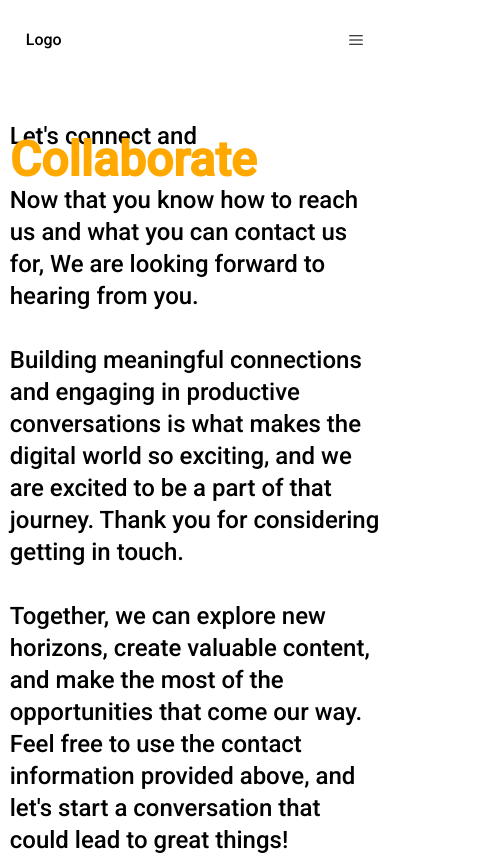
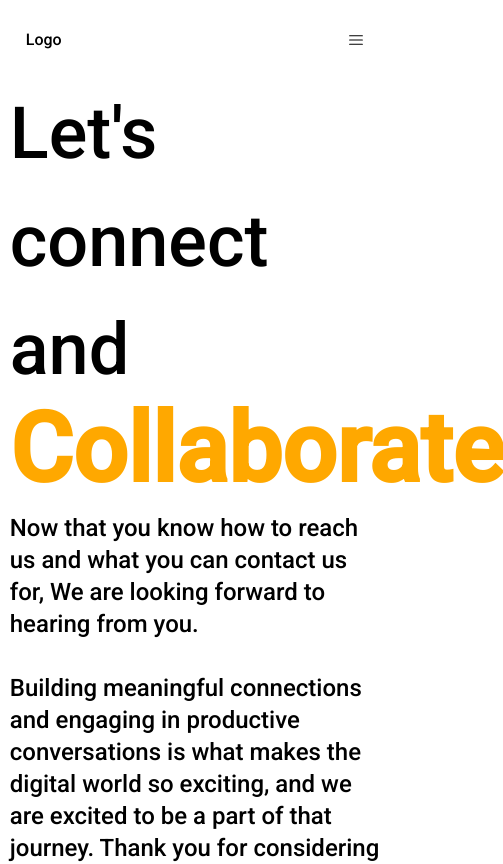
Before and after one commit to Viclaww/miversitysite, a Next.js app: page /about in a window 390 px wide. Shown: the top 864 px of the page, 503 px wide, since content can reach past the window. Built offline with nearby package versions, Linux system fonts and the light colour scheme.

Commit message:
Revert "Fixed zoom page"
This reverts commit 96391d52514416590fbbdf4eded3a000eef9043d.

```diff
--- a/app/about/page.tsx
+++ b/app/about/page.tsx
@@ -9,14 +9,10 @@ export default function Layout() {
       <>
       <NavBar></NavBar>
       <section className="w-[95%] mx-auto">
-        <header className="mt-10">
-          <h1 className="w-[95%] text-[4.5rem] hidden md:block">
+        <header>
+          <h1 className="w-[95%] text-[4.5rem]">
             Let's connect and <br></br>
-            <span className="text-[#FFA800] text-[6rem] leading-4 font-semibold">Collaborate</span>
-          </h1>
-          <h1 className="w-[95%] text-2xl md:hidden block">
-            Let's connect and <br></br>
-            <span className="text-[#FFA800] text-5xl leading-4 font-semibold">Collaborate</span>
+            <span className="text-[#FFA800] text-[6rem] -mt-4 leading-4 font-semibold">Collaborate</span>
           </h1>
         </header>
         <article>
```
